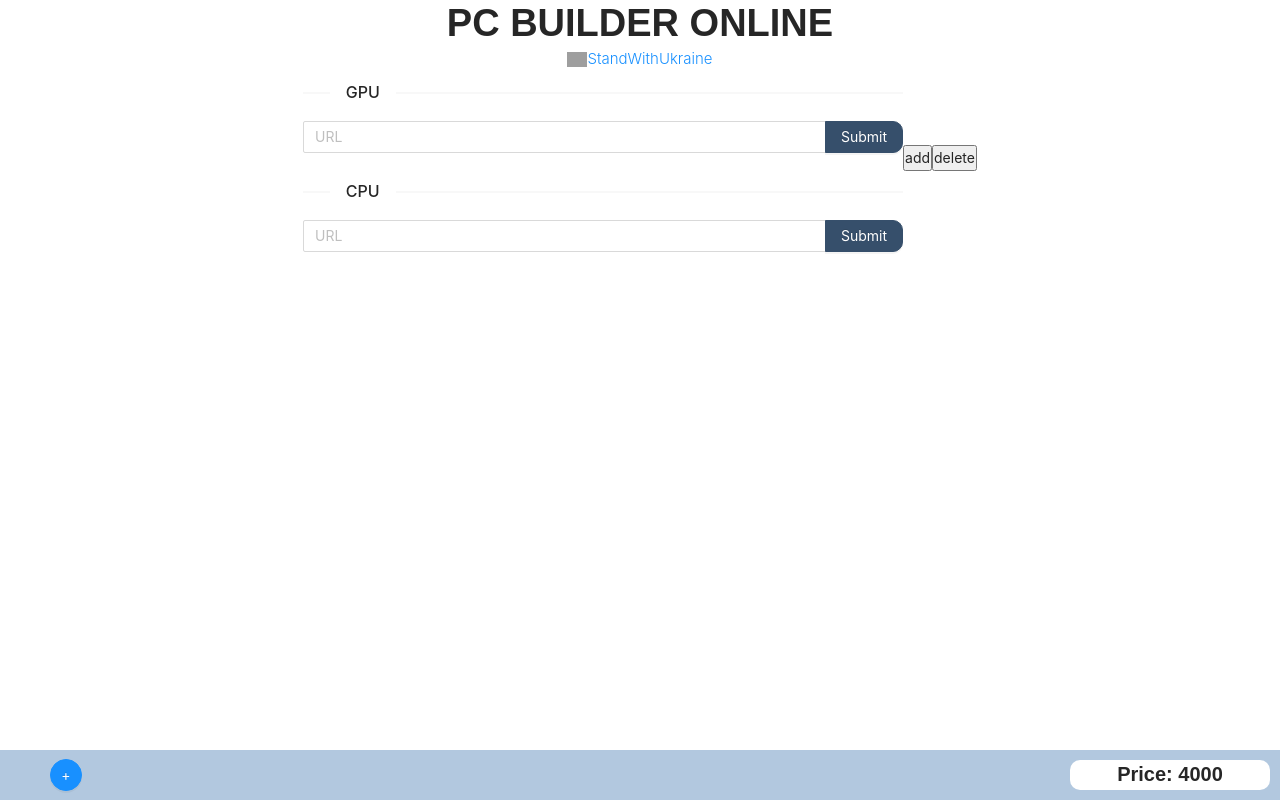
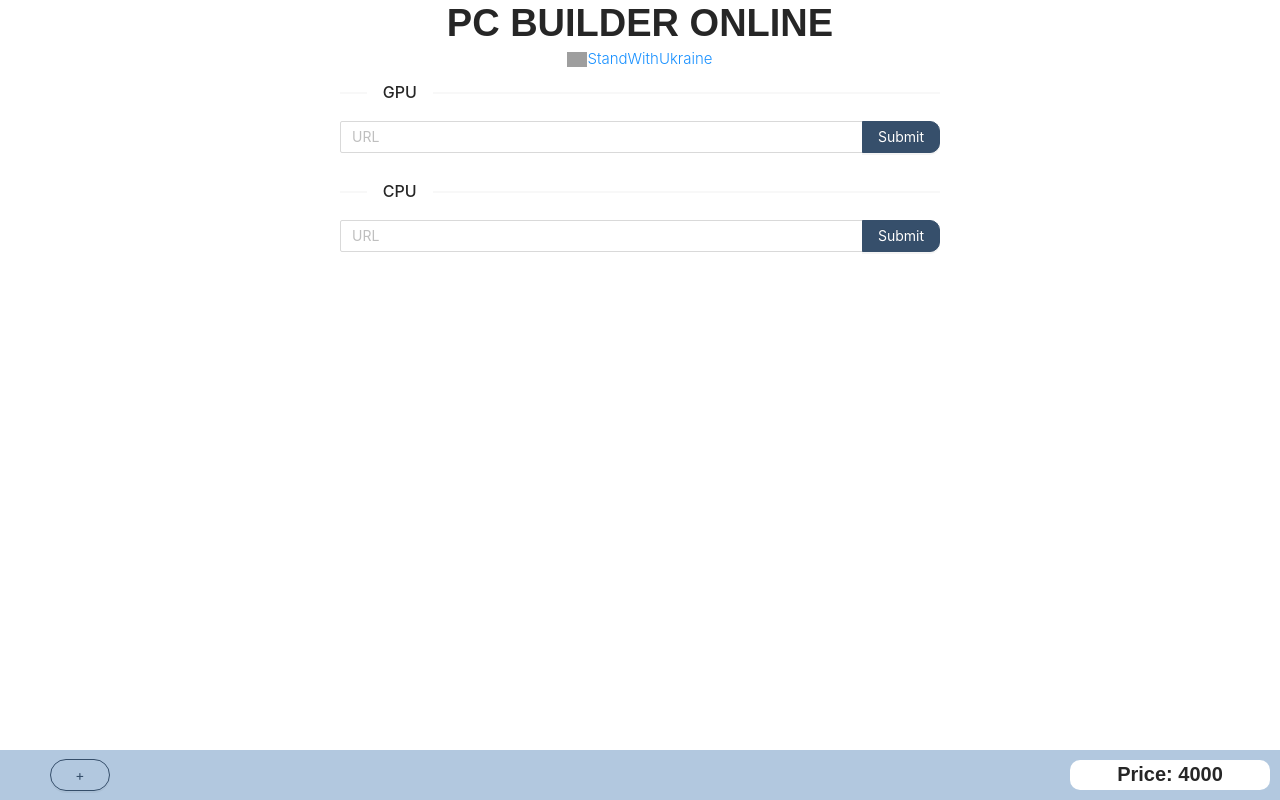
Before and after one commit to kirillserebrykov/PC-BUILDER-ONLINE-FRONTEND, a React (Create React App) app: page / in a window 1280 px wide. Built offline with nearby package versions, Linux system fonts and the light colour scheme; grey boxes are pictures that could not be loaded; a web font is replaced by a local one.

Commit message:
add modal for add new component

```diff
--- a/src/App.tsx
+++ b/src/App.tsx
@@ -1,27 +1,30 @@
-import React, { FC } from "react";
+import React, { FC, useState } from "react";
 import { Layout } from "antd";
-import { Alert, Button, Space } from 'antd';
 import ContentComponent from "./component/Content/Content";
 import HeaderComponent from "./component/Header/Header";
 import FooterComponent from "./component/Footer/Footer";
+import { ModalContext } from "./context/ModalContext";
 import type * as CSS from "csstype";
 import "antd/dist/antd.css";
 import "./App.css";
-
 const { Content, Footer, Header } = Layout;
 
 const App: FC = () => {
+  const [isVisibility, setVisibility] = useState(false);
+
   return (
     <Layout>
       <Header style={headerStyle}>
         <HeaderComponent />
       </Header>
+      <ModalContext.Provider value={{ isVisibility, setVisibility }}>
         <Content style={contentStyle}>
           <ContentComponent />
         </Content>
         <Footer style={footeStyle}>
           <FooterComponent />
         </Footer>
+      </ModalContext.Provider>
     </Layout>
   );
 };
--- a/src/component/Content/Content.css
+++ b/src/component/Content/Content.css
@@ -8,4 +8,5 @@
   display: flex;
   justify-content: center;
   align-items: center;
+  padding-bottom: 100px;
 }
--- a/src/component/Content/Content.tsx
+++ b/src/component/Content/Content.tsx
@@ -3,14 +3,14 @@ import "antd/dist/antd.css";
 import {Row} from "antd";
 import "./Content.css";
 import ColumComponent from "./Row/Row";
+import ModalComponent from "./Modal/Modal";
 import type { RootState } from '../../redux/store'
-import { useAppDispatch, useAppSelector } from "../../redux/hooks";
-import {addItem, deleteItem} from "../../redux/itemAccessoriesSlice";
+import {useAppSelector } from "../../redux/hooks";
+
 
 
 const ContentComponent: FC = (): JSX.Element  => {
-  const NamesAccessories = useAppSelector((state: RootState) => state.NamesAccessories)
-  const dispatch = useAppDispatch()
+  const NamesAccessories = useAppSelector((state: RootState) => state.NamesСomponents)
   const Accessories =  NamesAccessories.map((el,i) => <ColumComponent key={i} name={el}/> )
 
   return (
@@ -18,8 +18,7 @@ const ContentComponent: FC = (): JSX.Element  => {
       <Row gutter={[0, 10]} className="wrapper-content-row">
         {Accessories}
       </Row>
-      <button onClick={() => dispatch(addItem("223"))}>add</button>
-      <button onClick={() => dispatch(deleteItem())}>delete</button>
+      <ModalComponent/>
     </div>
   );
 };
--- /dev/null
+++ b/src/component/Content/Modal/Modal.tsx
@@ -0,0 +1,37 @@
+import React, { FC, useContext, useState} from "react";
+import "antd/dist/antd.css";
+import {Modal, Input } from "antd";
+import {useAppDispatch} from "../../../redux/hooks";
+import { ModalContext } from ".././../../context/ModalContext";
+import { addСomponent } from '.././../../redux/itemAccessoriesSlice'
+
+const ModalComponent: FC = (): JSX.Element => {
+  const ModalVisibility = useContext(ModalContext);
+  const [value, setValue] = useState("")
+  const dispatch = useAppDispatch()
+  const handleCancel = () => ModalVisibility?.setVisibility(false)
+  const handleOk = () => {
+    if(value){
+      dispatch(addСomponent(value))
+      setValue("")
+      ModalVisibility?.setVisibility(false)
+
+    }
+
+  }
+  const handleChange = (e:React.ChangeEvent<HTMLInputElement>) => setValue(e.target.value)
+  return (
+    <Modal
+      title="Add new accessories"
+      visible={ModalVisibility && ModalVisibility.isVisibility}
+       onCancel={handleCancel}
+       onOk={handleOk}
+    >
+      <Input.Group compact style={{ display: "flex" }}>
+        <Input onChange={handleChange} value={value} defaultValue="" className="input-row" placeholder="Name" />
+      </Input.Group>
+    </Modal>
+  );
+};
+
+export default ModalComponent;
--- a/src/component/Content/Row/Input/Input.tsx
+++ b/src/component/Content/Row/Input/Input.tsx
@@ -1,23 +1,29 @@
 import React, { FC } from "react";
-import {Input, Button,Divider  } from "antd";
-import {IPropsName} from '../../../../types/globalTypes';
+import { Input, Button, Divider } from "antd";
+import { IPropsName } from "../../../../types/globalTypes";
 import "antd/dist/antd.css";
 import "./Input.css";
 
-
-
-const InputComponent: FC<IPropsName> = ({name}:IPropsName) => {
- return <div className="wrapper-input">
-   <Divider orientation="left">{name}</Divider>
-  <Input.Group compact style={{ display: "flex"}}>
-    <Input
-      defaultValue=""
-      className="input-row"
-      placeholder="URL"
-      />
-      <Button type="primary" style={{ background: "#364F6B", borderColor: "#364F6B", borderTopRightRadius:"10px", borderBottomRightRadius:"10px",}}>Submit</Button>
-  </Input.Group>
-  </div>
-}
+const InputComponent: FC<IPropsName> = ({ name }: IPropsName) => {
+  return (
+    <div className="wrapper-input">
+      <Divider orientation="left">{name}</Divider>
+      <Input.Group compact style={{ display: "flex" }}>
+        <Input defaultValue="" className="input-row" placeholder="URL" />
+        <Button
+          type="primary"
+          style={{
+            background: "#364F6B",
+            borderColor: "#364F6B",
+            borderTopRightRadius: "10px",
+            borderBottomRightRadius: "10px",
+          }}
+        >
+          Submit
+        </Button>
+      </Input.Group>
+    </div>
+  );
+};
 
 export default InputComponent;
--- a/src/component/Footer/Footer.tsx
+++ b/src/component/Footer/Footer.tsx
@@ -1,17 +1,27 @@
-import React, { FC } from "react";
+import React, { FC, useContext } from "react";
 import type * as CSS from "csstype";
-import { Button } from 'antd';
+import { Button } from "antd";
 import "antd/dist/antd.css";
-import "./Footer.css"
+import "./Footer.css";
+import { ModalContext } from ".././../context/ModalContext";
 
-const FooterComponent: FC = () => (
-  <>
-  <div className="wrapper-price">
-     <span>Price: 4000</span>
-  </div>
-  <Button shape="circle" type="primary" >+</Button>
+const buttonStyle: CSS.Properties = {
+  width: "60px",
+  borderRadius: "20px",
+  borderColor: "rgb(54, 79, 107)",
+  color: "rgb(54, 79, 107)",
+};
+const FooterComponent: FC = () => {
+  const ModalVisibility = useContext(ModalContext);
+  const handleOpen = () => ModalVisibility?.setVisibility(true)
+ return <>
+    <div className="wrapper-price">
+      <span>Price: 4000</span>
+    </div>
+    <Button onClick={handleOpen} ghost type="primary" style={buttonStyle}>
+      <span>+</span>
+    </Button>
   </>
-
-);
+}
 
 export default FooterComponent;
--- /dev/null
+++ b/src/context/ModalContext.ts
@@ -0,0 +1,10 @@
+import { createContext } from "react";
+
+
+interface ModalContextInterface {
+    isVisibility: boolean;
+    setVisibility:  (todo: boolean) => void;
+  }
+
+
+export const ModalContext = createContext<ModalContextInterface | undefined>(undefined);
--- a/src/redux/itemAccessoriesSlice.ts
+++ b/src/redux/itemAccessoriesSlice.ts
@@ -1,26 +1,25 @@
 import { createSlice } from '@reduxjs/toolkit'
 import type { PayloadAction } from '@reduxjs/toolkit'
-import type {itemAccessoriesState} from "./typeAndInterfaceForItemAccessoriesSlice/reduxInterface"
+import type {СomponentsState} from "./typeAndInterfaceForItemAccessoriesSlice/reduxInterface"
 
 
-const initialState: itemAccessoriesState = {
-  NamesAccessories: ["GPU","CPU",],
+const initialState: СomponentsState = {
+  NamesСomponents: ["GPU","CPU",],
 }
 
-export const itemAccessoriesSlice = createSlice({
-  name: 'items',
+export const СomponentsSlice = createSlice({
+  name: 'Сomponent',
   initialState,
   reducers: {
-    addItem: (state,action: PayloadAction<string>) => {
-      console.log(action.payload)
-      state.NamesAccessories.push(action.payload)
+    addСomponent: (state,action: PayloadAction<string>) => {
+      state.NamesСomponents.push(action.payload)
     },
-    deleteItem: (state) => {
-      state.NamesAccessories.pop()
+    deleteСomponent: (state) => {
+      state.NamesСomponents.pop()
     },
 
   },
 })
 
-export const { addItem, deleteItem} = itemAccessoriesSlice.actions
-export default itemAccessoriesSlice.reducer
+export const { addСomponent, deleteСomponent} = СomponentsSlice.actions
+export default СomponentsSlice.reducer
--- a/src/redux/store.ts
+++ b/src/redux/store.ts
@@ -1,9 +1,9 @@
 import { configureStore,  } from '@reduxjs/toolkit'
 
-import itemAccessoriesSlice from './itemAccessoriesSlice'
+import СomponentsSlice from './itemAccessoriesSlice'
 
 const store = configureStore({
-  reducer: itemAccessoriesSlice,
+  reducer: СomponentsSlice,
 
 })
 
--- a/src/redux/typeAndInterfaceForItemAccessoriesSlice/reduxInterface.tsx
+++ b/src/redux/typeAndInterfaceForItemAccessoriesSlice/reduxInterface.tsx
@@ -1,4 +1,4 @@
 
-export interface itemAccessoriesState {
-    NamesAccessories: Array<string>
+export interface СomponentsState {
+  NamesСomponents: Array<string>
   }
```
Lines whose indentation alone changed are shown as unchanged.
